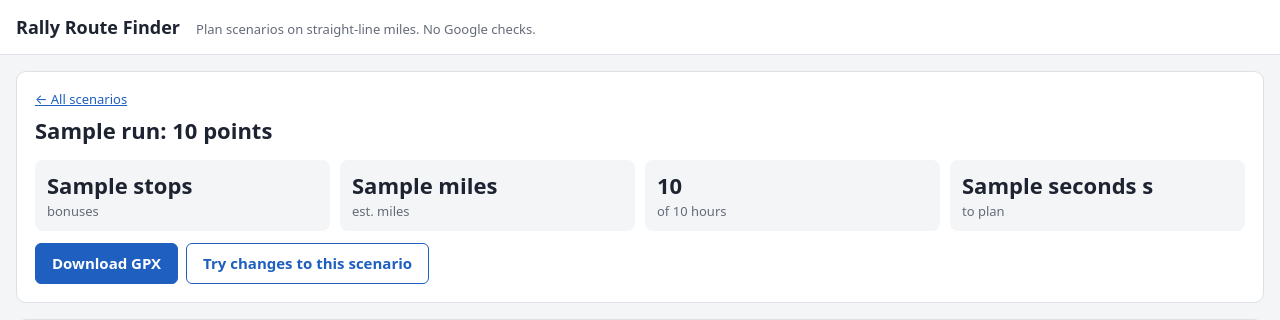
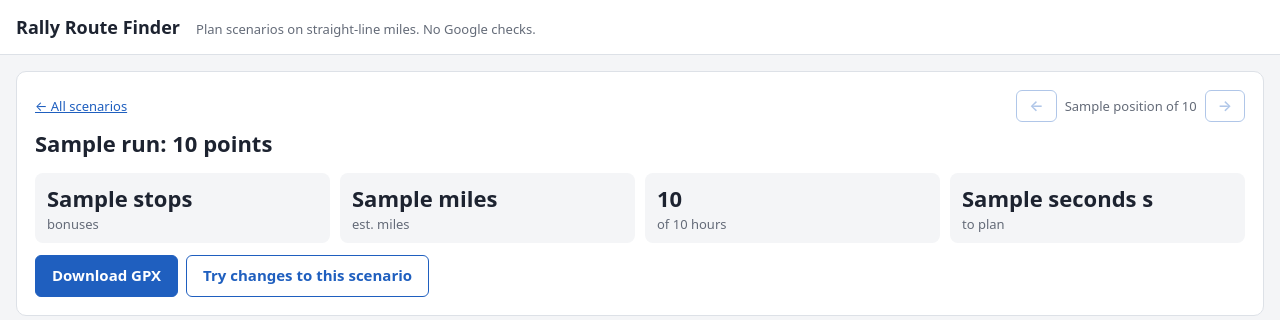
Before and after one commit to scrogatl/ralley-route-finder, a Python web app: template webapp/templates/run.html in a window 1280 px wide. Shown: the top 320 px of the page. Run offline with Jinja, Linux system fonts and the light colour scheme; the template is opened without the code that fills it: most values are stand-ins (such as "Sample title", 1, 10 or a date in 2020).

Commit message:
Step between scenarios from a run page with arrows or the arrow keys
Co-Authored-By: Claude Opus 5.5 <noreply@anthropic.com>

```diff
--- a/webapp/app.py
+++ b/webapp/app.py
@@ -273,7 +273,13 @@ def show_run(run_id):
     bonuses = []
     if run['status'] == 'done' and os.path.exists(BONUS_CSV):
         _, bonuses = planRoute.load_bonuses(BONUS_CSV)
+    # Neighbours in the scenario list's order, newest first
+    ids = [r['id'] for r in all_runs()]
+    at = ids.index(run_id) if run_id in ids else 0
+    newer = ids[at - 1] if at > 0 else None
+    older = ids[at + 1] if at + 1 < len(ids) else None
     return render_template('run.html', run=run, state=run_state(run), describe=describe,
+                           newer=newer, older=older, position=at + 1, total=len(ids),
                            bonuses=[dict(code=b['code'], lat=b['lat'], lon=b['lon'], points=b['points'])
                                     for b in bonuses])
 
--- a/webapp/static/style.css
+++ b/webapp/static/style.css
@@ -78,6 +78,11 @@ button, .button {
 }
 .status { font-size: 16px; font-weight: 600; padding: 12px; background: var(--bg); border-radius: 6px; }
 .back { margin: 0 0 6px; font-size: 13px; }
+.topbar { display: flex; justify-content: space-between; align-items: center; gap: 12px; margin-bottom: 6px; }
+.topbar .back { margin: 0; }
+.pager { display: flex; align-items: center; gap: 8px; white-space: nowrap; }
+.pager .button { padding: 4px 12px; }
+.pager .disabled { opacity: .35; cursor: default; }
 
 .headline { display: flex; flex-wrap: wrap; gap: 10px; margin: 12px 0 4px; }
 .headline div {
--- a/webapp/templates/run.html
+++ b/webapp/templates/run.html
@@ -8,7 +8,23 @@
 {% endblock %}
 {% block main %}
 <section class="card">
-  <p class="back"><a href="{{ url_for('index') }}">← All scenarios</a></p>
+  <div class="topbar">
+    <p class="back"><a href="{{ url_for('index') }}">← All scenarios</a></p>
+    <nav class="pager" aria-label="Other scenarios">
+      {% if newer %}<a id="newer" class="button secondary" href="{{ url_for('show_run', run_id=newer) }}" title="Newer scenario (← key)">←</a>
+      {% else %}<span class="button secondary disabled" aria-hidden="true">←</span>{% endif %}
+      <span class="muted">{{ position }} of {{ total }}</span>
+      {% if older %}<a id="older" class="button secondary" href="{{ url_for('show_run', run_id=older) }}" title="Older scenario (→ key)">→</a>
+      {% else %}<span class="button secondary disabled" aria-hidden="true">→</span>{% endif %}
+    </nav>
+  </div>
+  <script>
+    document.addEventListener('keydown', e => {
+      if (e.altKey || e.ctrlKey || e.metaKey || e.target.closest('input, textarea, select, .leaflet-container')) return;
+      const link = document.getElementById({ArrowLeft: 'newer', ArrowRight: 'older'}[e.key]);
+      if (link) location.href = link.href;
+    });
+  </script>
   <h1>{% if run.name %}{{ run.name }}: {% endif %}{% if run.status == 'done' %}{{ '{:,}'.format(run.points) }} points{% else %}Planning{% endif %}</h1>
   <p class="muted">{{ describe(run.settings) }}</p>
 
```
